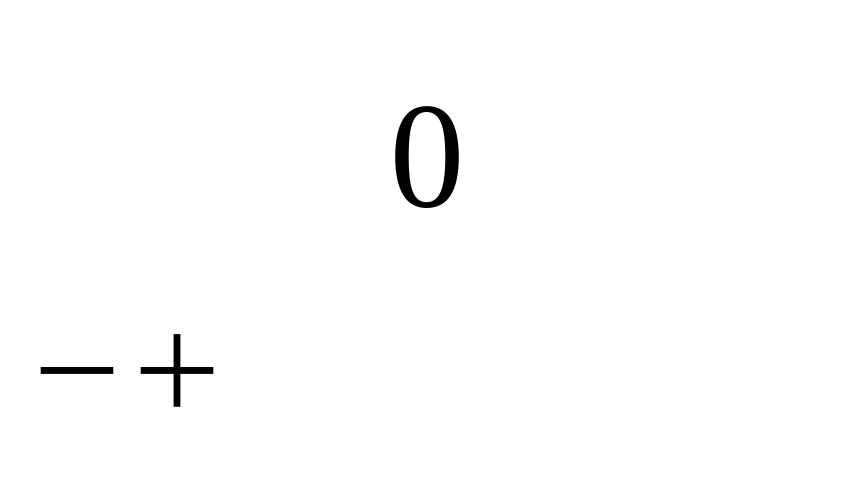
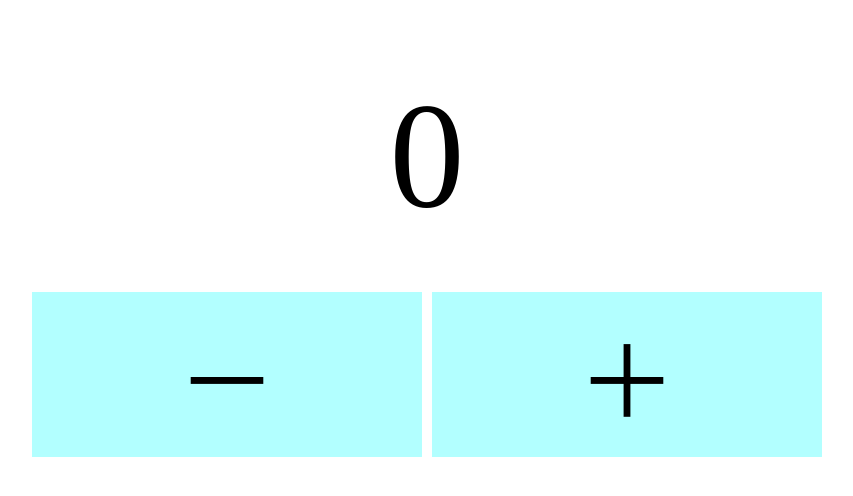
Before and after one commit to mizumochi1080/counter, a plain HTML site: page index.html in a window 1280 px wide. Shown: the whole page, without its empty margins (213-1066 px from the left). Drawn offline with nearby package versions, Linux system fonts and the light colour scheme.

Commit message:
Update index.html

```diff
--- a/index.html
+++ b/index.html
@@ -13,8 +13,8 @@
     <main>
         <div id="cnt">0</div>
         <div class="btn">
-            <div id="minus">－</div>
-            <div id="plus">＋</div>
+            <div class="minus">－</div>
+            <div class="plus">＋</div>
         </div>
     </main>
     <script src="script.js"></script>
```
